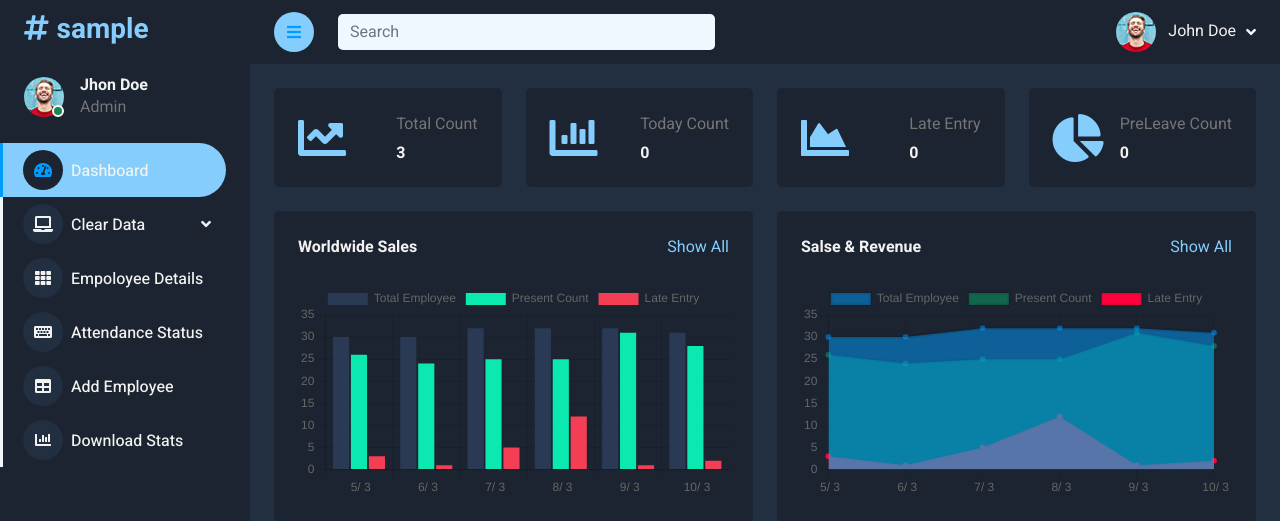
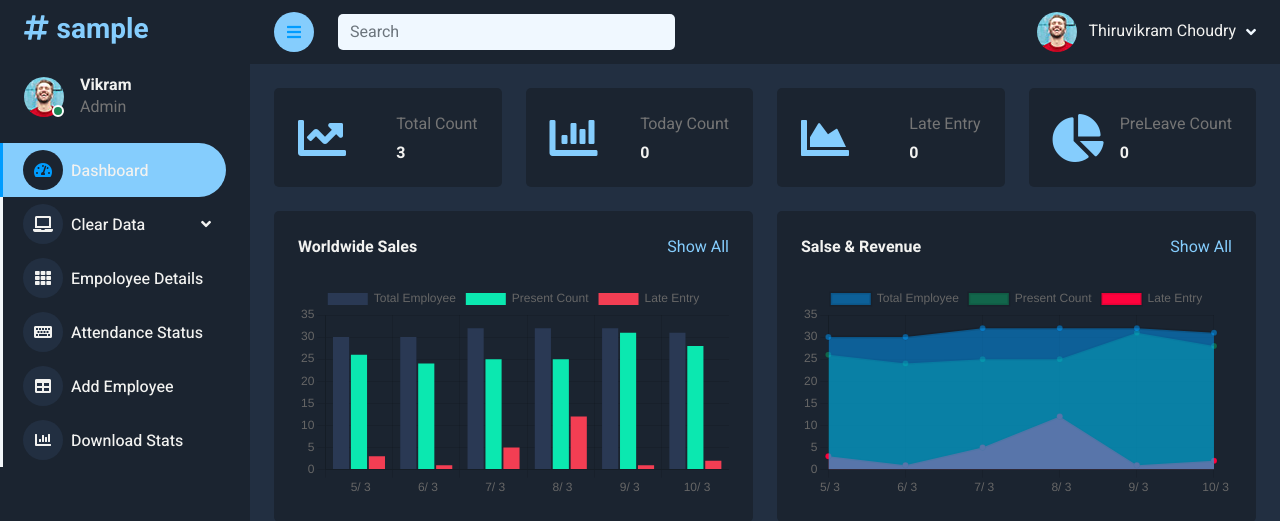
Before and after one commit to Thiruvikramchoudry/attendance_interface, a Django app: page /sample in a window 1280 px wide. Shown: the top 521 px of the page. Run offline with Django 4.2, Linux system fonts and the light colour scheme; data comes from the database, SQL or seed files in the repository; data that the repository does not hold is empty; some libraries are stand-ins or nearby versions.

Commit message:
john name changed

```diff
--- a/symbiote/templates/symbiote/add_employee.html
+++ b/symbiote/templates/symbiote/add_employee.html
@@ -50,7 +50,7 @@
                     </div>
 
                     <div class="ms-3">
-                        <h6 class="mb-0" style="color: #F2F2F0" onclick="get_data()">Jhon Doe</h6>
+                        <h6 class="mb-0" style="color: #F2F2F0" onclick="get_data()">Vikram</h6>
                         <span>Admin</span>
                     </div>
                 </div>
@@ -157,7 +157,7 @@
                     <div class="nav-item dropdown">
                         <a href="#" class="nav-link dropdown-toggle" data-bs-toggle="dropdown">
                             <img class="rounded-circle me-lg-2" src="{%  static 'symbiote/index_styles/img/user.jpg' %}" alt="" style="width: 40px; height: 40px;">
-                            <span class="d-none d-lg-inline-flex" style="color: #F2F2F0">John Doe</span>
+                            <span class="d-none d-lg-inline-flex" style="color: #F2F2F0">Thiruvikram Choudry</span>
                         </a>
                         <div class="dropdown-menu dropdown-menu-end bg-light border-0 rounded-0 rounded-bottom m-0">
                             <a href="#" class="dropdown-item">My Profile</a>
--- a/symbiote/templates/symbiote/attendance_status.html
+++ b/symbiote/templates/symbiote/attendance_status.html
@@ -48,7 +48,7 @@
                         <div class="bg-success rounded-circle border border-2 border-white position-absolute end-0 bottom-0 p-1"></div>
                     </div>
                     <div class="ms-3">
-                        <h6 class="mb-0" style="color: #F2F2F0" onclick="get_data()">Jhon Doe</h6>
+                        <h6 class="mb-0" style="color: #F2F2F0" onclick="get_data()">Vikram</h6>
                         <span>Admin</span>
                     </div>
                 </div>
@@ -155,7 +155,7 @@
                     <div class="nav-item dropdown">
                         <a href="#" class="nav-link dropdown-toggle" data-bs-toggle="dropdown">
                             <img class="rounded-circle me-lg-2" src="{%  static 'symbiote/index_styles/img/user.jpg' %}" alt="" style="width: 40px; height: 40px;">
-                            <span class="d-none d-lg-inline-flex" style="color: #F2F2F0">John Doe</span>
+                            <span class="d-none d-lg-inline-flex" style="color: #F2F2F0">Thiruvikram Choudry</span>
                         </a>
                         <div class="dropdown-menu dropdown-menu-end bg-light border-0 rounded-0 rounded-bottom m-0">
                             <a href="#" class="dropdown-item">My Profile</a>
--- a/symbiote/templates/symbiote/download_files.html
+++ b/symbiote/templates/symbiote/download_files.html
@@ -55,7 +55,7 @@
                         <div class="bg-success rounded-circle border border-2 border-white position-absolute end-0 bottom-0 p-1"></div>
                     </div>
                     <div class="ms-3">
-                        <h6 class="mb-0" style="color: #F2F2F0" onclick="get_data()">Jhon Doe</h6>
+                        <h6 class="mb-0" style="color: #F2F2F0" onclick="get_data()">Vikram</h6>
                         <span>Admin</span>
                     </div>
                 </div>
@@ -162,7 +162,7 @@
                     <div class="nav-item dropdown">
                         <a href="#" class="nav-link dropdown-toggle" data-bs-toggle="dropdown">
                             <img class="rounded-circle me-lg-2" src="{%  static 'symbiote/index_styles/img/user.jpg' %}" alt="" style="width: 40px; height: 40px;">
-                            <span class="d-none d-lg-inline-flex" style="color: #F2F2F0">John Doe</span>
+                            <span class="d-none d-lg-inline-flex" style="color: #F2F2F0">Thiruvikram Choudry</span>
                         </a>
                         <div class="dropdown-menu dropdown-menu-end bg-light border-0 rounded-0 rounded-bottom m-0">
                             <a href="#" class="dropdown-item">My Profile</a>
--- a/symbiote/templates/symbiote/employee_details.html
+++ b/symbiote/templates/symbiote/employee_details.html
@@ -49,7 +49,7 @@
                         <div class="bg-success rounded-circle border border-2 border-white position-absolute end-0 bottom-0 p-1"></div>
                     </div>
                     <div class="ms-3">
-                        <h6 class="mb-0" style="color: #F2F2F0" onclick="get_data()">Jhon Doe</h6>
+                        <h6 class="mb-0" style="color: #F2F2F0" onclick="get_data()">Vikram</h6>
                         <span>Admin</span>
                     </div>
                 </div>
@@ -156,7 +156,7 @@
                     <div class="nav-item dropdown">
                         <a href="#" class="nav-link dropdown-toggle" data-bs-toggle="dropdown">
                             <img class="rounded-circle me-lg-2" src="{%  static 'symbiote/index_styles/img/user.jpg' %}" alt="" style="width: 40px; height: 40px;">
-                            <span class="d-none d-lg-inline-flex" style="color: #F2F2F0">John Doe</span>
+                            <span class="d-none d-lg-inline-flex" style="color: #F2F2F0">Thiruvikram Choudry</span>
                         </a>
                         <div class="dropdown-menu dropdown-menu-end bg-light border-0 rounded-0 rounded-bottom m-0">
                             <a href="#" class="dropdown-item">My Profile</a>
--- a/symbiote/templates/symbiote/index.html
+++ b/symbiote/templates/symbiote/index.html
@@ -55,7 +55,7 @@
                         <div class="bg-success rounded-circle border border-2 border-white position-absolute end-0 bottom-0 p-1"></div>
                     </div>
                     <div class="ms-3">
-                        <h6 class="mb-0" style="color: #F2F2F0" onclick="get_data()">Jhon Doe</h6>
+                        <h6 class="mb-0" style="color: #F2F2F0" onclick="get_data()">Vikram</h6>
                         <span>Admin</span>
                     </div>
                 </div>
@@ -162,7 +162,7 @@
                     <div class="nav-item dropdown">
                         <a href="#" class="nav-link dropdown-toggle" data-bs-toggle="dropdown">
                             <img class="rounded-circle me-lg-2" src="{%  static 'symbiote/index_styles/img/user.jpg' %}" alt="" style="width: 40px; height: 40px;">
-                            <span class="d-none d-lg-inline-flex" style="color: #F2F2F0">John Doe</span>
+                            <span class="d-none d-lg-inline-flex" style="color: #F2F2F0">Thiruvikram Choudry</span>
                         </a>
                         <div class="dropdown-menu dropdown-menu-end bg-light border-0 rounded-0 rounded-bottom m-0">
                             <a href="#" class="dropdown-item">My Profile</a>
--- a/symbiote/views.py
+++ b/symbiote/views.py
@@ -147,7 +147,6 @@ def save_clear(request):
         elif i in absent_entry:
             status.append([i, "absent"])
 
-    print(status)
     df = pd.DataFrame(status, columns=['Employee_Id', 'Status'])
     date=datetime.datetime.today().date()
     df.to_excel("symbiote/static/symbiote/index_styles/attendance_status_files/"+(str(date) + ".xlsx"))
```
